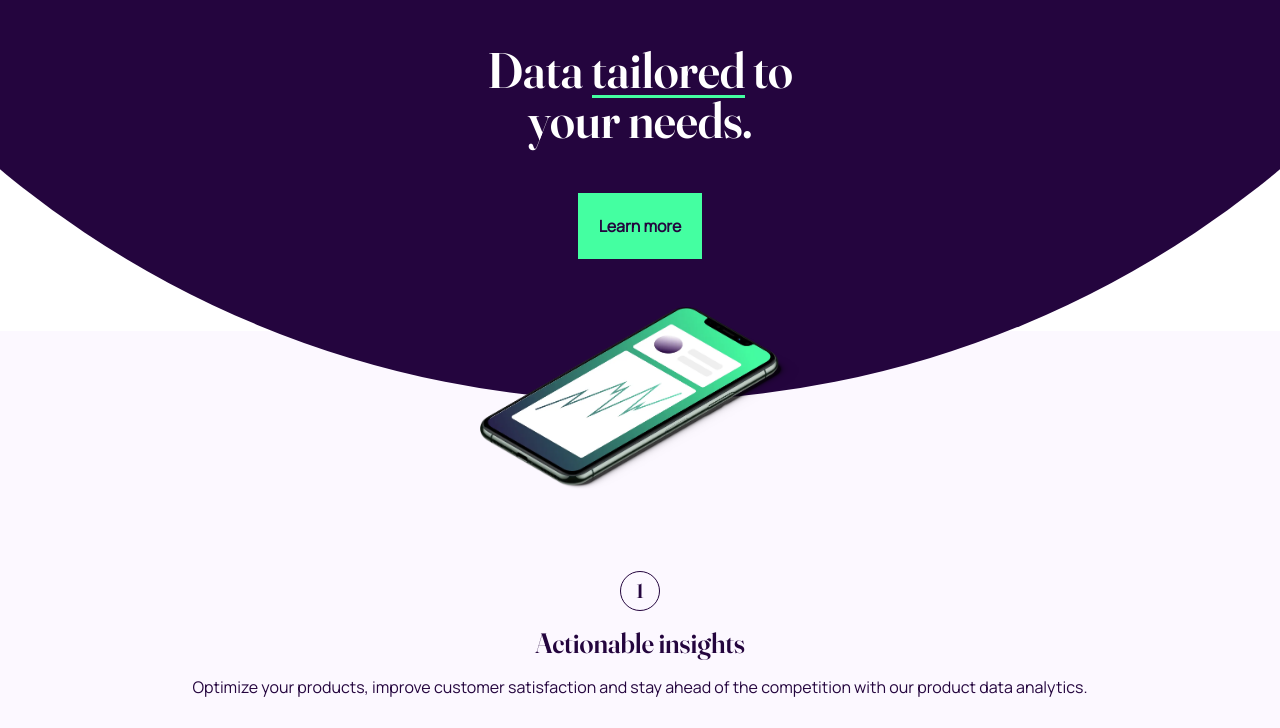
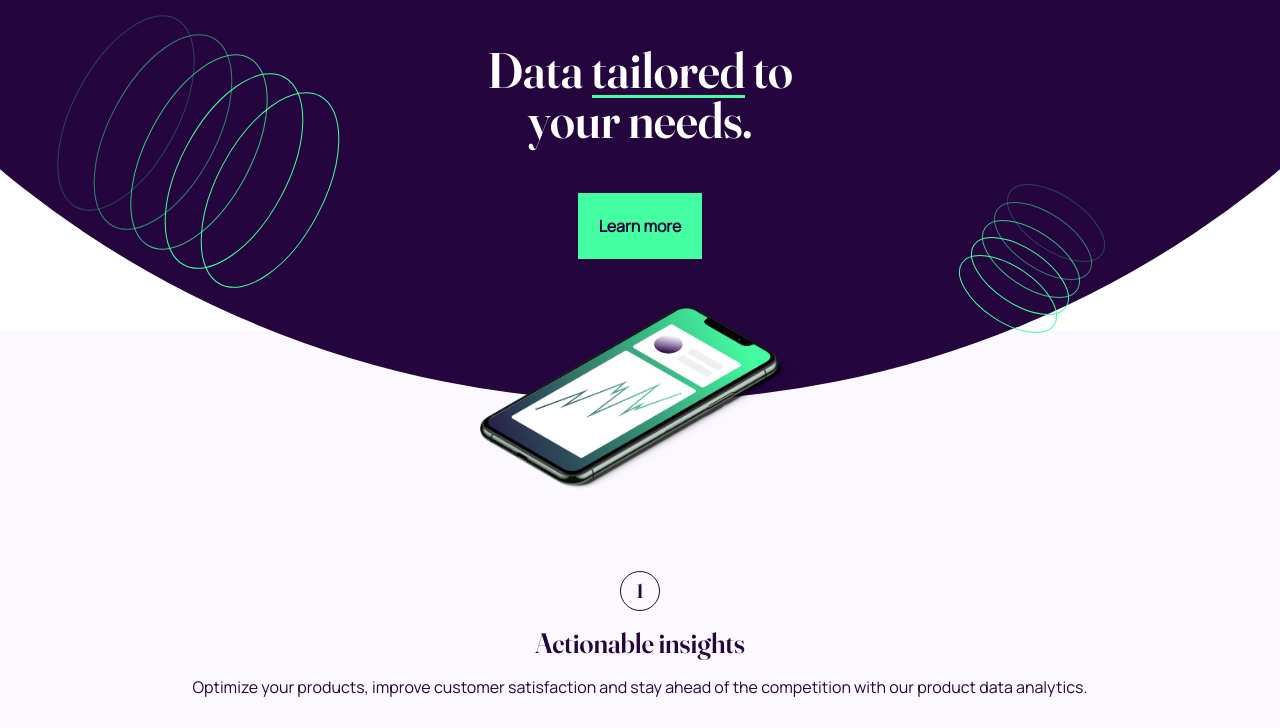
Before and after one commit to Allandrow/FEM-Workit_landing_page, a website: page index.html in a window 1280 px wide. Shown: the part 67-795 px from the top of the page. Drawn offline with Linux system fonts and the light colour scheme.

Commit message:
:iphone: Tablet: hero decoration icons

```diff
--- a/index.html
+++ b/index.html
@@ -32,8 +32,16 @@
         alt="smartphone image witch charts"
         class="hero-img"
       />
-      <img src="assets/images/bg-pattern-1.svg" role="presentation" />
-      <img src="assets/images/bg-pattern-2.svg" role="presentation" />
+      <img
+        src="assets/images/bg-pattern-1.svg"
+        role="presentation"
+        class="left-decoration"
+      />
+      <img
+        src="assets/images/bg-pattern-2.svg"
+        role="presentation"
+        class="right-decoration"
+      />
     </header>
     <main>
       <ul class="advantages">
--- a/style.css
+++ b/style.css
@@ -255,6 +255,20 @@ footer ul {
 }
 
 @media screen and (min-width: 768px) {
+  img[role='presentation'] {
+    display: block;
+    position: absolute;
+  }
+
+  .left-decoration {
+    top: 60px;
+    right: calc(50% + 271px);
+  }
+
+  .right-decoration {
+    top: 235px;
+    left: calc(50% + 305px);
+  }
 }
 
 @media screen and (min-width: 1440px) {
```
